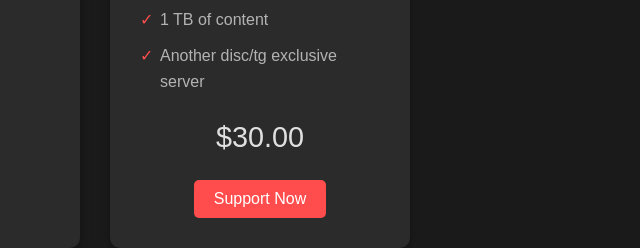
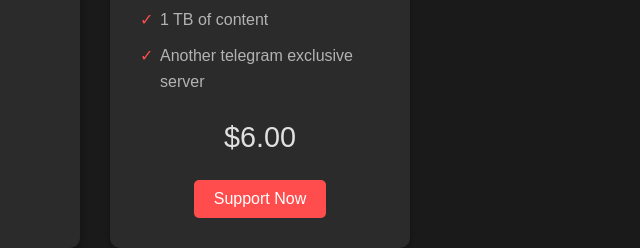
Before and after one commit to foxy093/disk, a plain HTML site: page index.html in a window 1280 px wide. Shown: the part 350-598 px from the top of the page, 545-1185 px from the left. Drawn offline with Linux system fonts and the light colour scheme.

Commit message:
Update index.html

```diff
--- a/index.html
+++ b/index.html
@@ -145,9 +145,9 @@
             <ul>
                 <li>All Basic Plan benefits</li>
                 <li>1 TB of content </li>
-                <li>Another disc/tg exclusive server</li>
+                <li>Another telegram exclusive server</li>
             </ul>
-            <div class="price">$30.00</div>
+            <div class="price">$6.00</div>
             <form action="https://www.paypal.com/cgi-bin/webscr" method="post" target="_top">
                 <input type="hidden" name="cmd" value="_s-xclick" />
                 <input type="hidden" name="hosted_button_id" value="Q75Q4S74D9A8C" />
```
